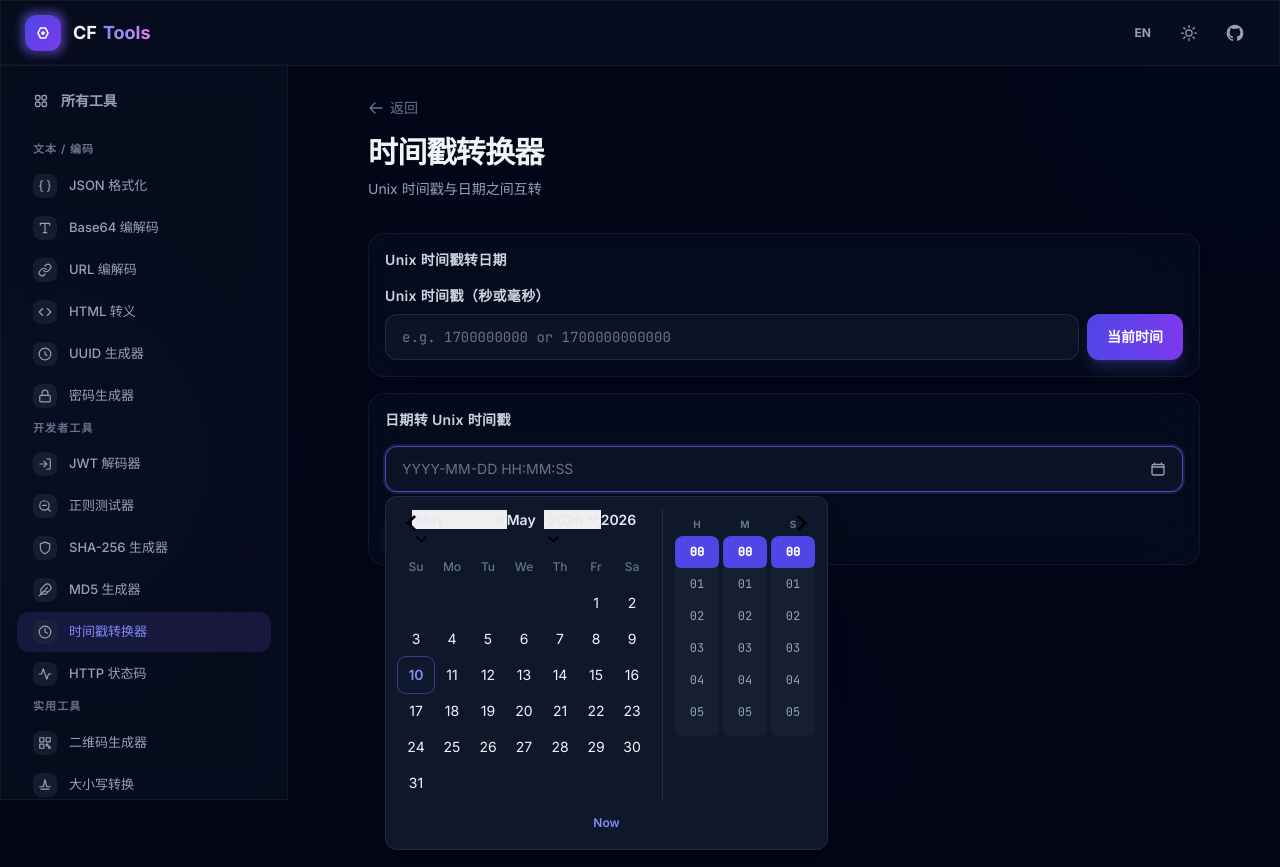
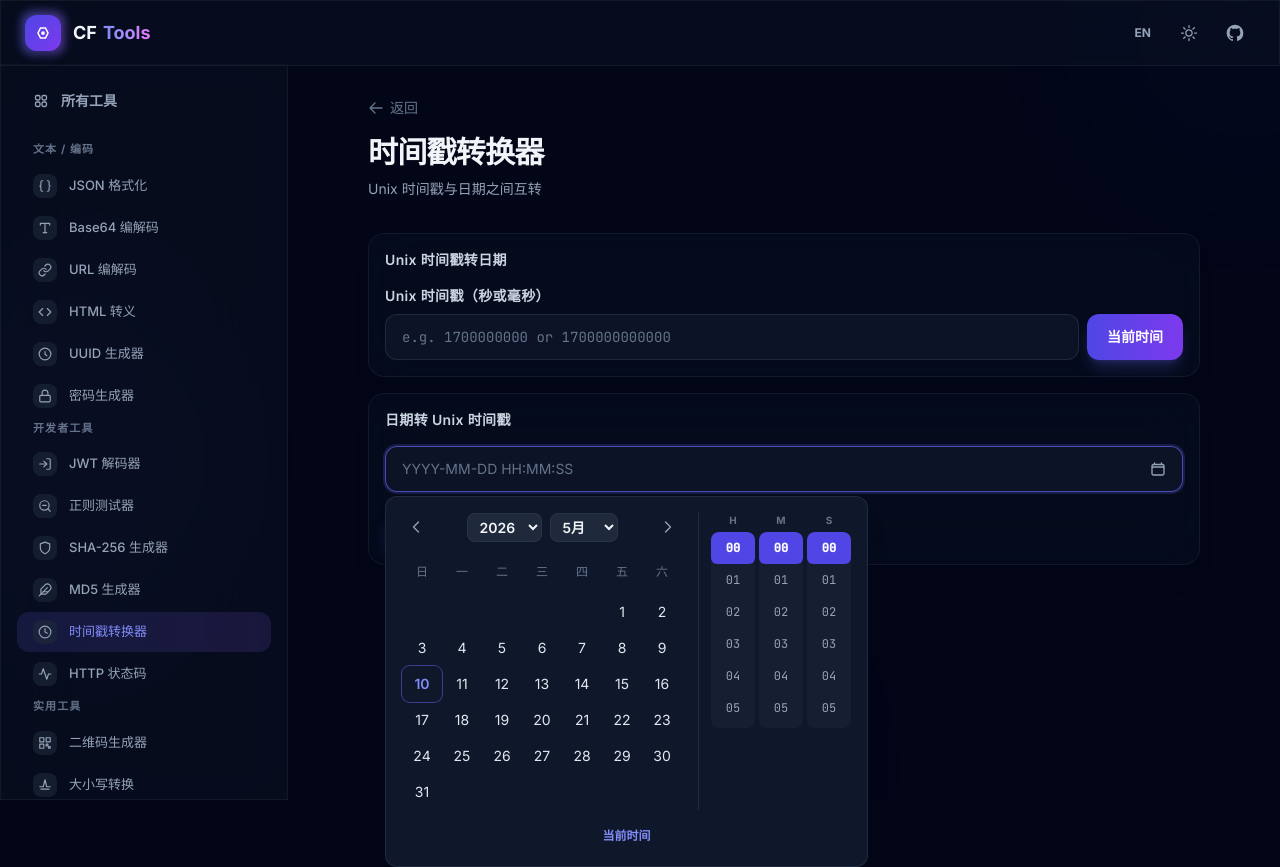
Before and after one commit to acerse/tools, a React (Vite) app in the folder apps/frontend/: page /timestamp-converter in a window 1280 px wide. Both pictures are taken after a click on the button "YYYY-MM-DD HH:MM:SS". Built offline with nearby package versions, Linux system fonts and the light colour scheme.

Commit message:
fix: DateTimePicker - custom calendar, i18n months/weekdays, no react-day-picker rendering bugs

```diff
--- a/apps/frontend/src/components/DateTimePicker.tsx
+++ b/apps/frontend/src/components/DateTimePicker.tsx
@@ -1,5 +1,5 @@
-import { useState, useRef, useEffect } from 'react'
-import { DayPicker } from 'react-day-picker'
+import { useState, useRef, useEffect, useCallback } from 'react'
+import { useI18n } from '../hooks/useI18n'
 
 interface DateTimePickerProps {
   value: { date: string; time: string }
@@ -7,29 +7,38 @@ interface DateTimePickerProps {
   placeholder?: string
 }
 
-function formatDate(d: Date): string {
+const MONTHS_ZH = ['1月','2月','3月','4月','5月','6月','7月','8月','9月','10月','11月','12月']
+const MONTHS_EN = ['Jan','Feb','Mar','Apr','May','Jun','Jul','Aug','Sep','Oct','Nov','Dec']
+const WEEKDAYS_ZH = ['日','一','二','三','四','五','六']
+const WEEKDAYS_EN = ['Su','Mo','Tu','We','Th','Fr','Sa']
+const hours = Array.from({ length: 24 }, (_, i) => String(i).padStart(2, '0'))
+const minsecs = Array.from({ length: 60 }, (_, i) => String(i).padStart(2, '0'))
+
+function daysInMonth(year: number, month: number) {
+  return new Date(year, month + 1, 0).getDate()
+}
+
+function firstDayOfMonth(year: number, month: number) {
+  return new Date(year, month, 1).getDay()
+}
+
+function fmt(d: Date) {
   return `${d.getFullYear()}-${String(d.getMonth() + 1).padStart(2, '0')}-${String(d.getDate()).padStart(2, '0')}`
 }
 
-const startYear = 1970
-const endYear = new Date().getFullYear() + 10
-const hours = Array.from({ length: 24 }, (_, i) => String(i).padStart(2, '0'))
-const minsecs = Array.from({ length: 60 }, (_, i) => String(i).padStart(2, '0'))
-
 function ScrollColumn({ values, selected, onChange, label }: { values: string[]; selected: string; onChange: (v: string) => void; label: string }) {
-  const listRef = useRef<HTMLDivElement>(null)
-
+  const ref = useRef<HTMLDivElement>(null)
   useEffect(() => {
-    if (listRef.current) {
+    if (ref.current) {
       const idx = values.indexOf(selected)
-      if (idx >= 0) listRef.current.scrollTop = idx * 32 - 48
+      if (idx >= 0) ref.current.scrollTop = idx * 32 - 48
     }
   }, [selected, values])
 
   return (
     <div className="flex flex-col items-center">
       <span className="text-[10px] font-bold text-surface-500 mb-1">{label}</span>
-      <div ref={listRef} className="h-[200px] w-11 overflow-y-auto rounded-lg bg-surface-800/50">
+      <div ref={ref} className="h-[196px] w-11 overflow-y-auto rounded-lg bg-surface-800/50">
         {values.map(v => (
           <button
             key={v}
@@ -50,10 +59,17 @@ function ScrollColumn({ values, selected, onChange, label }: { values: string[];
 }
 
 export default function DateTimePicker({ value, onChange, placeholder = 'YYYY-MM-DD HH:MM:SS' }: DateTimePickerProps) {
+  const { locale, t } = useI18n()
   const [open, setOpen] = useState(false)
   const ref = useRef<HTMLDivElement>(null)
+  const now = new Date()
+  const MONTHS = locale === 'zh' ? MONTHS_ZH : MONTHS_EN
+  const WEEKDAYS = locale === 'zh' ? WEEKDAYS_ZH : WEEKDAYS_EN
 
-  const selectedDate = value.date ? new Date(value.date + 'T00:00:00') : undefined
+  const selDate = value.date ? new Date(value.date + 'T00:00:00') : null
+  const [viewYear, setViewYear] = useState(selDate?.getFullYear() ?? now.getFullYear())
+  const [viewMonth, setViewMonth] = useState(selDate?.getMonth() ?? now.getMonth())
+
   const timeParts = (value.time || '00:00:00').split(':')
   const h = timeParts[0] || '00'
   const m = timeParts[1] || '00'
@@ -69,17 +85,34 @@ export default function DateTimePicker({ value, onChange, placeholder = 'YYYY-MM
     return () => document.removeEventListener('mousedown', handleClick)
   }, [])
 
-  const setTime = (hour: string, min: string, sec: string) => {
+  const setTime = useCallback((hour: string, min: string, sec: string) => {
     onChange(value.date, `${hour}:${min}:${sec}`)
+  }, [value.date, onChange])
+
+  const handleNow = () => {
+    const n = new Date()
+    const d = fmt(n)
+    const t = `${String(n.getHours()).padStart(2,'0')}:${String(n.getMinutes()).padStart(2,'0')}:${String(n.getSeconds()).padStart(2,'0')}`
+    onChange(d, t)
+    setViewYear(n.getFullYear())
+    setViewMonth(n.getMonth())
   }
 
-  const handleNow = () => {
-    const now = new Date()
-    onChange(
-      formatDate(now),
-      `${String(now.getHours()).padStart(2, '0')}:${String(now.getMinutes()).padStart(2, '0')}:${String(now.getSeconds()).padStart(2, '0')}`,
-    )
+  const prevMonth = () => {
+    if (viewMonth === 0) { setViewMonth(11); setViewYear(viewYear - 1) }
+    else setViewMonth(viewMonth - 1)
   }
+  const nextMonth = () => {
+    if (viewMonth === 11) { setViewMonth(0); setViewYear(viewYear + 1) }
+    else setViewMonth(viewMonth + 1)
+  }
+
+  const days = daysInMonth(viewYear, viewMonth)
+  const startDay = firstDayOfMonth(viewYear, viewMonth)
+  const todayStr = fmt(now)
+  const selStr = selDate ? fmt(selDate) : ''
+
+  const yearOptions = Array.from({ length: 80 }, (_, i) => 1970 + i)
 
   return (
     <div ref={ref} className="relative">
@@ -96,55 +129,70 @@ export default function DateTimePicker({ value, onChange, placeholder = 'YYYY-MM
         </svg>
       </button>
       {open && (
-        <div className="absolute z-50 mt-1 rounded-xl border border-surface-700/50 bg-surface-900 backdrop-blur-xl shadow-xl shadow-black/20 p-3">
-          <style>{`
-            .rdp-dropdown select {
-              background: rgb(var(--s-900));
-              color: rgb(var(--s-100));
-              border: 1px solid rgb(var(--s-700) / 0.5);
-              border-radius: 0.5rem;
-              padding: 0.25rem 0.5rem;
-              font-size: 0.8rem;
-              font-weight: 600;
-              outline: none;
-              cursor: pointer;
-            }
-            .rdp-dropdown select:focus {
-              border-color: rgb(99 102 241 / 0.7);
-              box-shadow: 0 0 0 2px rgb(99 102 241 / 0.2);
-            }
-          `}</style>
-          <div className="flex gap-3">
-            <DayPicker
-              mode="single"
-              captionLayout="dropdown"
-              startMonth={new Date(startYear, 0)}
-              endMonth={new Date(endYear, 11)}
-              selected={selectedDate}
-              defaultMonth={selectedDate || new Date()}
-              onSelect={(d) => {
-                if (d) onChange(formatDate(d), value.time || '00:00:00')
-              }}
-              classNames={{
-                root: 'text-surface-100 text-sm',
-                months: 'flex flex-col',
-                month_caption: 'flex justify-center items-center h-10 font-semibold text-surface-200',
-                dropdowns: 'flex items-center justify-center gap-2',
-                nav: 'flex items-center justify-between absolute top-3 left-3 right-3',
-                button_previous: 'h-7 w-7 rounded-lg flex items-center justify-center text-surface-400 hover:bg-surface-800 hover:text-surface-200 transition-colors',
-                button_next: 'h-7 w-7 rounded-lg flex items-center justify-center text-surface-400 hover:bg-surface-800 hover:text-surface-200 transition-colors',
-                weekdays: 'flex',
-                weekday: 'w-9 h-9 flex items-center justify-center text-xs font-medium text-surface-500',
-                week: 'flex',
-                day: 'w-9 h-9 flex items-center justify-center rounded-lg text-sm transition-colors hover:bg-surface-800 cursor-pointer',
-                day_button: 'w-full h-full flex items-center justify-center rounded-lg',
-                selected: 'bg-indigo-600 text-white hover:bg-indigo-500 font-semibold',
-                today: 'ring-1 ring-indigo-500/50 font-semibold text-indigo-400',
-                outside: 'text-surface-600 opacity-50',
-                disabled: 'text-surface-700 cursor-not-allowed',
-              }}
-            />
-            <div className="border-l border-surface-700/50 pl-3 flex gap-1 items-start pt-2">
+        <div className="absolute z-50 mt-1 rounded-xl border border-surface-700/50 bg-surface-900 backdrop-blur-xl shadow-xl shadow-black/20 p-4">
+          <div className="flex gap-4">
+            {/* Calendar */}
+            <div className="w-[280px]">
+              {/* Header: nav + year/month */}
+              <div className="flex items-center justify-between mb-3">
+                <button type="button" onClick={prevMonth} className="h-7 w-7 rounded-lg flex items-center justify-center text-surface-400 hover:bg-surface-800 hover:text-surface-200 transition-colors">
+                  <svg className="h-4 w-4" fill="none" viewBox="0 0 24 24" stroke="currentColor" strokeWidth={2}><path strokeLinecap="round" strokeLinejoin="round" d="M15.75 19.5L8.25 12l7.5-7.5" /></svg>
+                </button>
+                <div className="flex items-center gap-2">
+                  <select
+                    value={viewYear}
+                    onChange={(e) => setViewYear(Number(e.target.value))}
+                    className="bg-surface-800 text-surface-100 border border-surface-700/50 rounded-lg px-2 py-1 text-sm font-semibold focus:outline-none focus:border-indigo-500/70 cursor-pointer"
+                  >
+                    {yearOptions.map(y => <option key={y} value={y}>{y}</option>)}
+                  </select>
+                  <select
+                    value={viewMonth}
+                    onChange={(e) => setViewMonth(Number(e.target.value))}
+                    className="bg-surface-800 text-surface-100 border border-surface-700/50 rounded-lg px-2 py-1 text-sm font-semibold focus:outline-none focus:border-indigo-500/70 cursor-pointer"
+                  >
+                    {MONTHS.map((m, i) => <option key={i} value={i}>{m}</option>)}
+                  </select>
+                </div>
+                <button type="button" onClick={nextMonth} className="h-7 w-7 rounded-lg flex items-center justify-center text-surface-400 hover:bg-surface-800 hover:text-surface-200 transition-colors">
+                  <svg className="h-4 w-4" fill="none" viewBox="0 0 24 24" stroke="currentColor" strokeWidth={2}><path strokeLinecap="round" strokeLinejoin="round" d="M8.25 4.5l7.5 7.5-7.5 7.5" /></svg>
+                </button>
+              </div>
+              {/* Weekday headers */}
+              <div className="grid grid-cols-7 mb-1">
+                {WEEKDAYS.map(d => (
+                  <div key={d} className="h-9 flex items-center justify-center text-xs font-medium text-surface-500">{d}</div>
+                ))}
+              </div>
+              {/* Days grid */}
+              <div className="grid grid-cols-7">
+                {Array.from({ length: startDay }).map((_, i) => <div key={`e${i}`} className="h-9" />)}
+                {Array.from({ length: days }, (_, i) => {
+                  const day = i + 1
+                  const dateStr = `${viewYear}-${String(viewMonth + 1).padStart(2, '0')}-${String(day).padStart(2, '0')}`
+                  const isSelected = dateStr === selStr
+                  const isToday = dateStr === todayStr
+                  return (
+                    <button
+                      key={day}
+                      type="button"
+                      onClick={() => onChange(dateStr, value.time || '00:00:00')}
+                      className={`h-9 w-full flex items-center justify-center rounded-lg text-sm transition-colors ${
+                        isSelected
+                          ? 'bg-indigo-600 text-white font-semibold'
+                          : isToday
+                            ? 'ring-1 ring-indigo-500/50 text-indigo-400 font-semibold hover:bg-surface-800'
+                            : 'text-surface-200 hover:bg-surface-800'
+                      }`}
+                    >
+                      {day}
+                    </button>
+                  )
+                })}
+              </div>
+            </div>
+            {/* Time */}
+            <div className="border-l border-surface-700/50 pl-3 flex gap-1 items-start">
               <ScrollColumn values={hours} selected={h} onChange={(v) => setTime(v, m, s)} label="H" />
               <ScrollColumn values={minsecs} selected={m} onChange={(v) => setTime(h, v, s)} label="M" />
               <ScrollColumn values={minsecs} selected={s} onChange={(v) => setTime(h, m, v)} label="S" />
@@ -153,9 +201,9 @@ export default function DateTimePicker({ value, onChange, placeholder = 'YYYY-MM
           <button
             type="button"
             onClick={handleNow}
-            className="mt-2 w-full text-center text-xs font-semibold text-indigo-400 hover:text-indigo-300 transition-colors py-1.5 rounded-lg hover:bg-surface-800/50"
+            className="mt-3 w-full text-center text-xs font-semibold text-indigo-400 hover:text-indigo-300 transition-colors py-1.5 rounded-lg hover:bg-surface-800/50"
           >
-            Now
+            {t('Now')}
           </button>
         </div>
       )}
```
